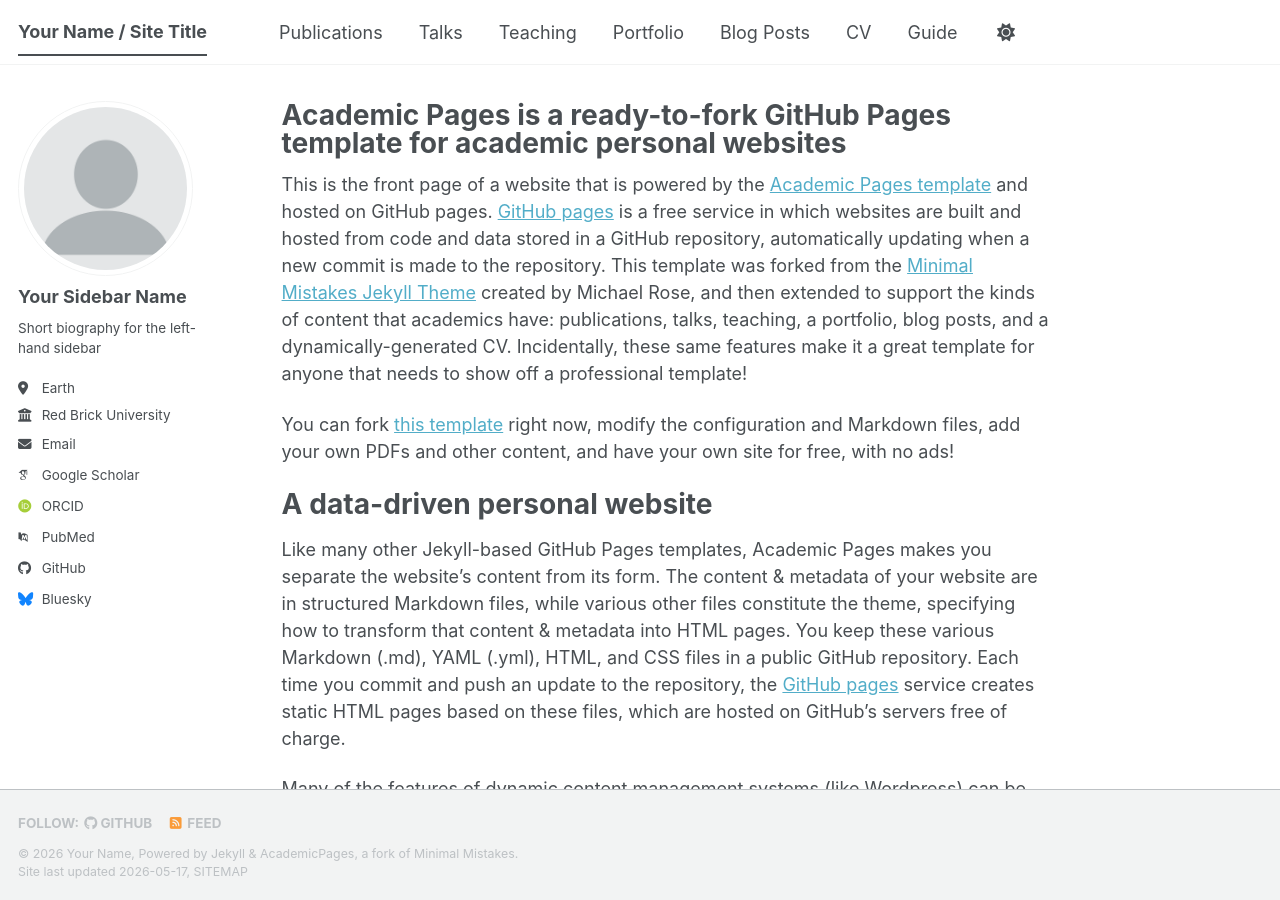
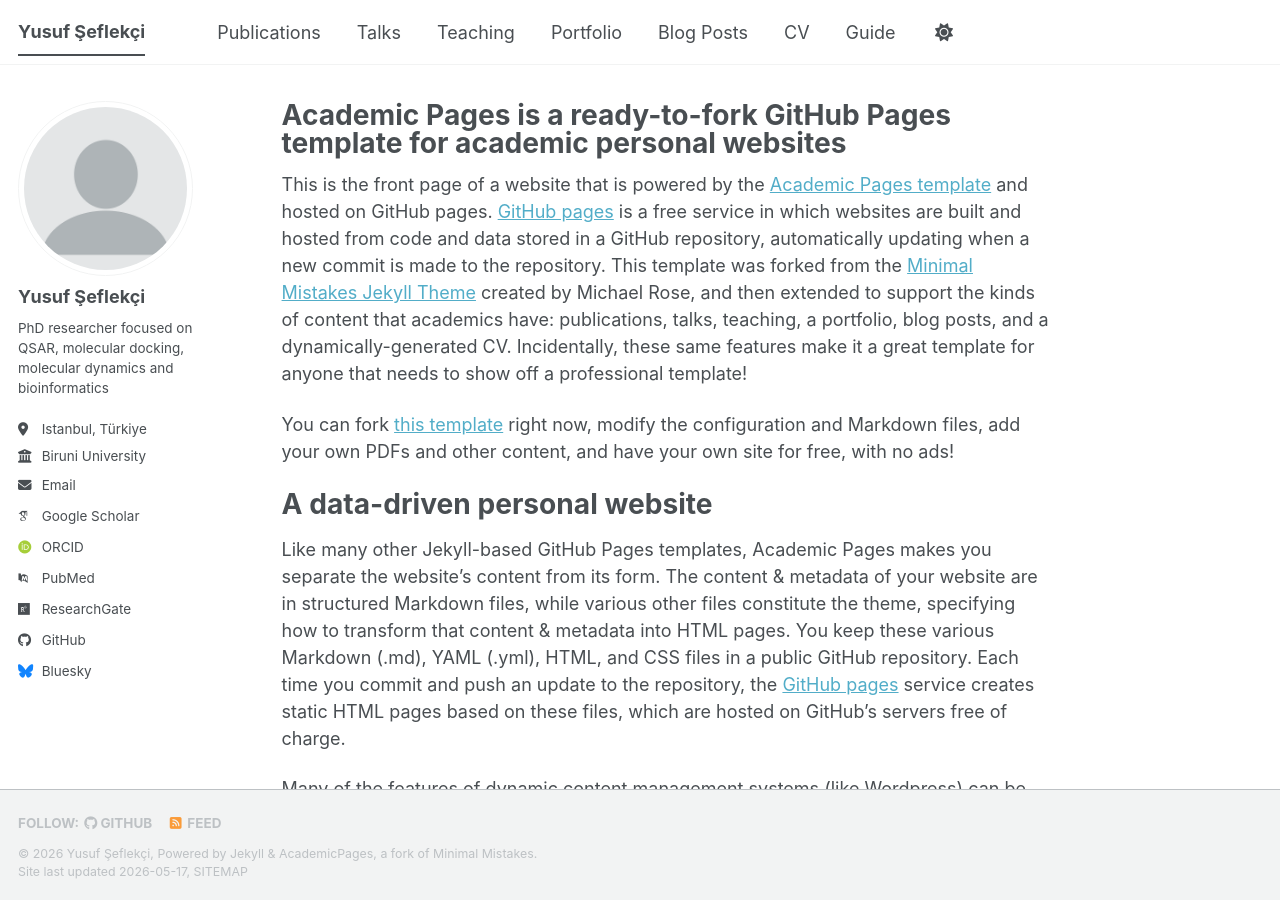
Before and after one commit to Yusuf-Sflk/academic-site, a Jekyll site: the page built from _pages/about.md, in a window 1280 px wide and 900 px high. Built offline with Jekyll 4.4.1, drawn with Linux system fonts in a browser that asks for light colours; some web fonts are replaced; a script bundle is joined from its source files by our own code; library files that are not in the unit come from our copies.

Commit message:
Update _config.yml

```diff
--- a/_config.yml
+++ b/_config.yml
@@ -9,14 +9,14 @@
 # Basic Site Settings
 locale                   : "en-US"
 site_theme               : "default" # The available themes options are "default", "air", "sunrise", "mint", "dirt" and "contrast"
-title                    : "Your Name / Site Title"
+title                    : "Yusuf Şeflekçi"
 title_separator          : "-"
-name                     : &name "Your Name"
-description              : &description "Your Name's academic portfolio"   # Update this with a general description of your site, this is the default if not overridden by a page
-url                      : https://academicpages.github.io # The base hostname & protocol for your site e.g. "https://[your GitHub username].github.io",
+name                     : &name "Yusuf Şeflekçi"
+description              : &description "QSAR, Pharmacoğhore, Molecular Docking, Molecular Dynamics and Bioinformatics"   # Update this with a general description of your site, this is the default if not overridden by a page
+url                      : https://yusuf-sflk.github.io # The base hostname & protocol for your site e.g. "https://[your GitHub username].github.io",
                                                            # or if you already have some other page hosted on Github then use "https://[your GitHub username].github.io/[Your Repo Name]"
-baseurl                  : "" # the subpath of your site, e.g. "/blog"
-repository               : "academicpages/academicpages.github.io"
+baseurl                  : "" # the subpath of your site, e.g. "/academic-site"
+repository               : "Yusuf-Sflk/academic-site"
 
 # Site Author - The following control what appear as part of the author content on the side bar.
 #               If a field is blank the icon and link will not appear, otherwise it will be shown.
@@ -24,25 +24,25 @@
 author:
   # Biographic information
   avatar           : "profile.png"
-  name             : "Your Sidebar Name"
+  name             : "Yusuf Şeflekçi"
   pronouns         : # example: "she/her"
-  bio              : "Short biography for the left-hand sidebar"
-  location         : "Earth"
-  employer         : "Red Brick University"
+  bio              : "PhD researcher focused on QSAR, molecular docking, molecular dynamics and bioinformatics"
+  location         : "Istanbul, Türkiye"
+  employer         : "Biruni University"
   uri              : # URL
-  email            : "none@example.org"
+  email            : "yseflekci@biruni.edu.tr"
 
   # Academic websites
   academia         : # URL
   arxiv            : # URL - Update with the correct link to your profile
-  googlescholar    : "https://scholar.google.com/citations?user=PS_CX0AAAAAJ"
+  googlescholar    : "https://scholar.google.com/citations?user=LMT7ukQAAAAJ"
   inspire-hep      : # URL
   impactstory      : # URL
-  orcid            : "https://orcid.org/yourorcidurl"
+  orcid            : "https://orcid.org/0000-0002-5990-9628"
   semantic         : # URL
   ssrn             : # URL
   pubmed           : "https://www.ncbi.nlm.nih.gov/pubmed/?term=john+snow"
-  researchgate     : # URL
+  researchgate     : "https://www.researchgate.net/profile/Yusuf-Seflekci-2?ev=hdr_xprf"
   scopus           : # URL
   zotero           : # URL
 
```
